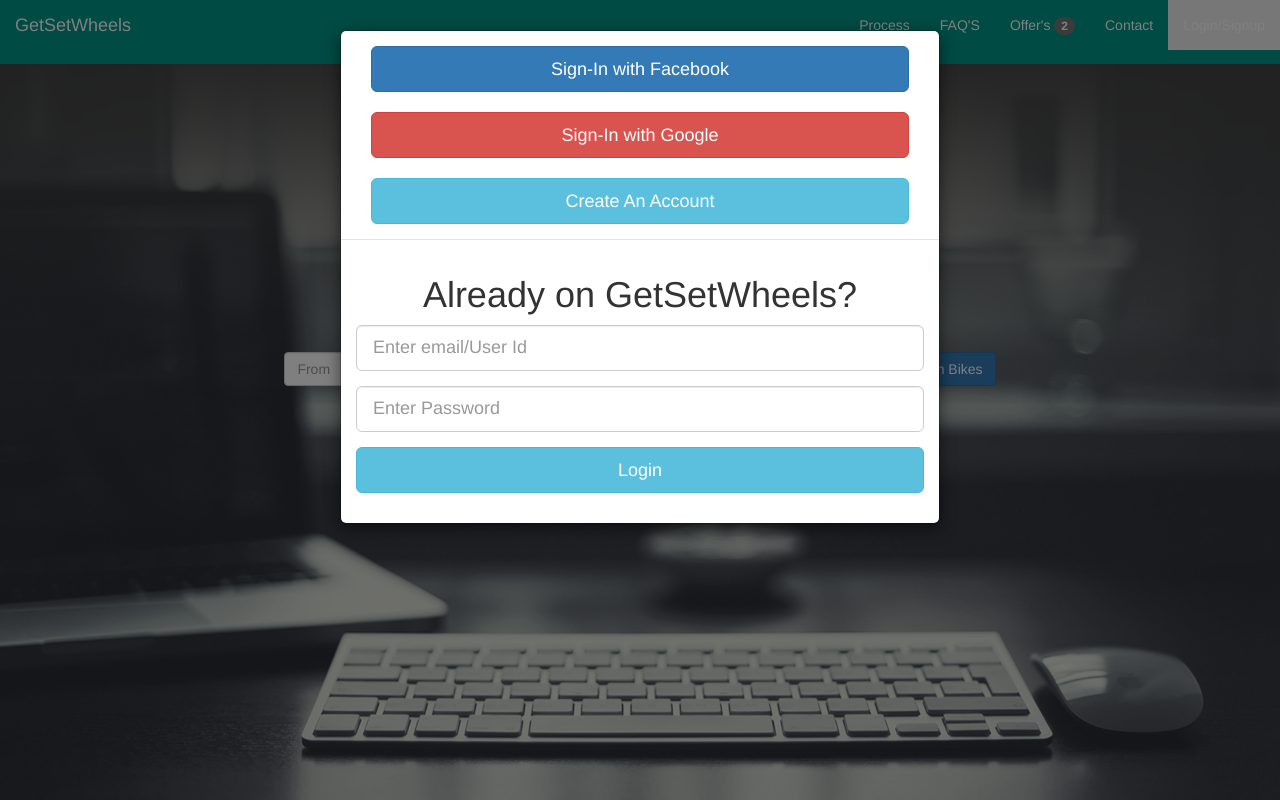
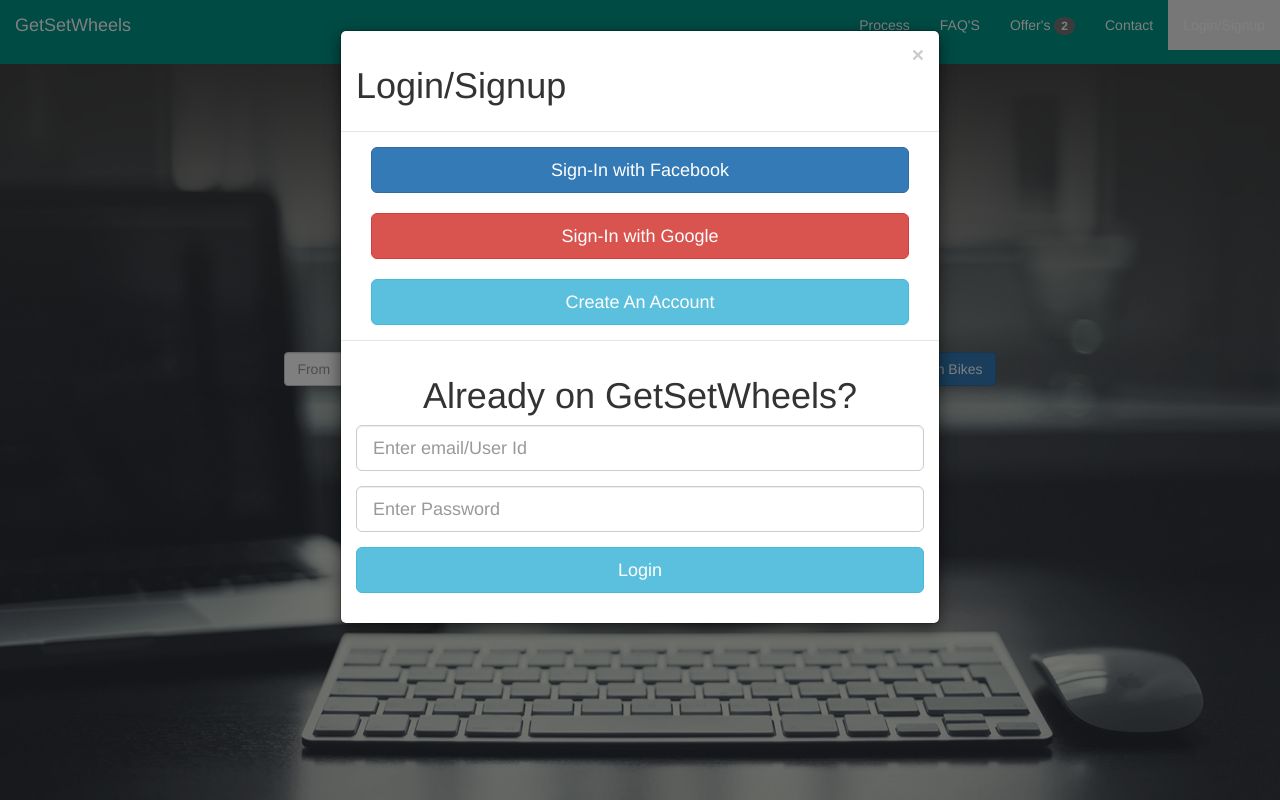
Before and after one commit to apurv53/GetSetWheels, a plain HTML site: page index.html in a window 1280 px wide. Both pictures are taken after a click on the link "Login/Signup". Shown: the top 800 px of the page. Drawn offline with Linux system fonts and the light colour scheme.

Commit message:
Add files via upload

```diff
--- a/index.html
+++ b/index.html
@@ -57,7 +57,11 @@
 				<div class="modal-dialog">
 
 
-					<div class="modal-content">
+					<div class="modal-content" >
+						<div class="modal-header">
+							<button type="button" class="close" data-dismiss="modal">&times;</button>
+							<h1>Login/Signup</h1>
+						</div>
 						<div class="modal-body">
 							<div class="container-fluid">
 								<button type="button" class="btn btn-lg btn-primary btn-block">Sign-In with Facebook</button>
@@ -91,7 +95,6 @@
 									</div>
 								</form>
 							</div>
-							<!-- <button type="button" class="btn btn-default" data-dismiss="modal">Close</button> -->
 						</div>
 					</div>
 
```
